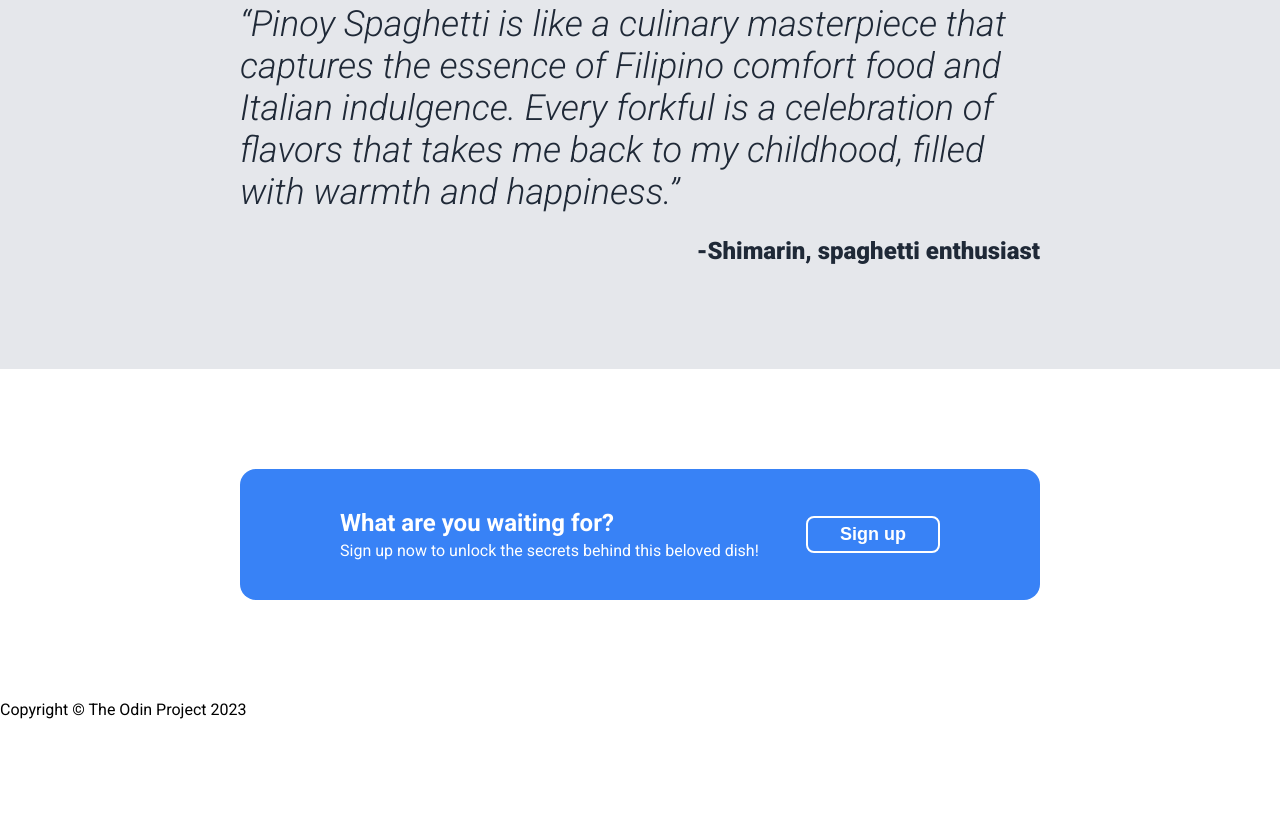
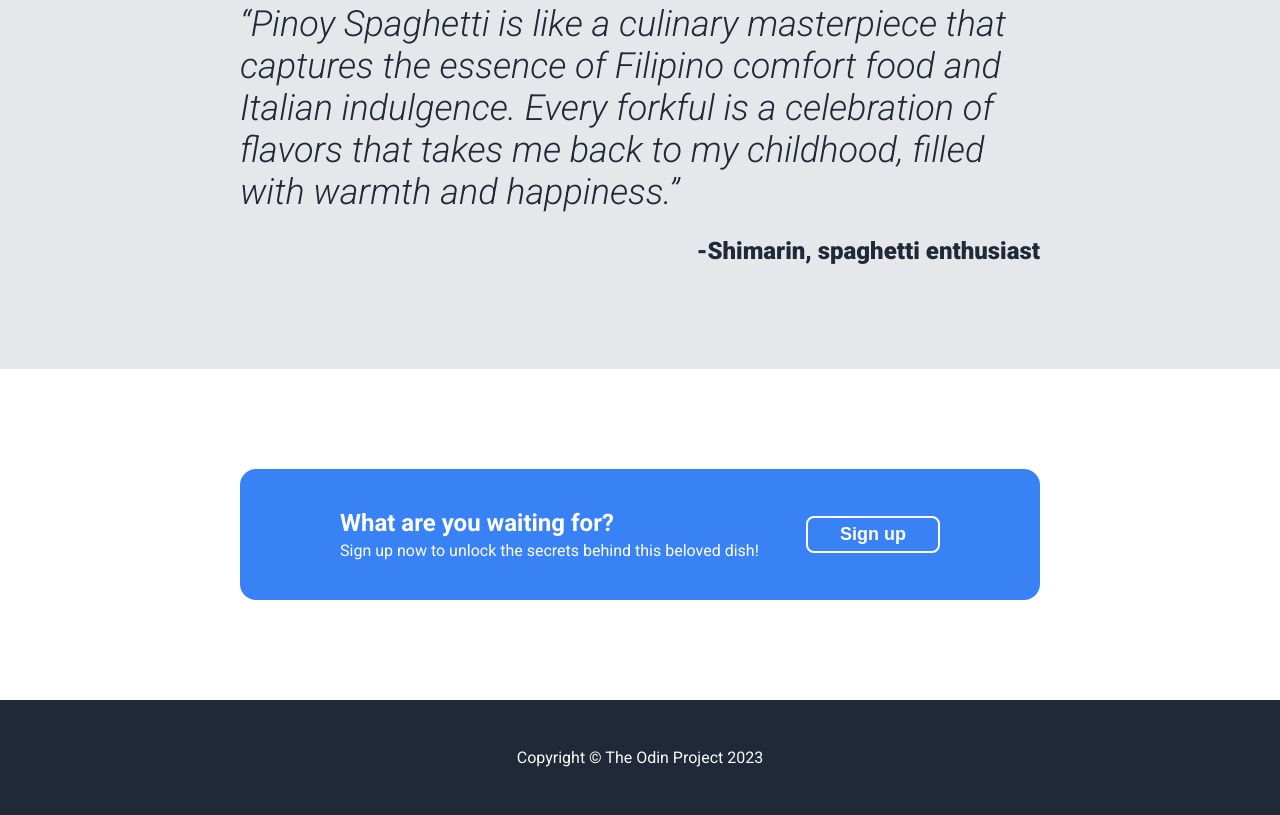
Before and after one commit to rintheo/landing-page, a plain HTML site: page index.html in a window 1280 px wide. Shown: the part 1343-2158 px from the top of the page. Before the commit the page ends 2062 px from the top, so only its background shows below. Drawn offline with Linux system fonts and the light colour scheme.

Commit message:
Add CSS styling to index.html footer

```diff
--- a/style.css
+++ b/style.css
@@ -196,3 +196,10 @@ h3 {
   border-color: #ffffff;
   border-style: solid;
 }
+
+.footer {
+  background-color: #1f2937;
+  color: #f9faf8;
+  text-align: center;
+  padding: 48px;
+}
```
